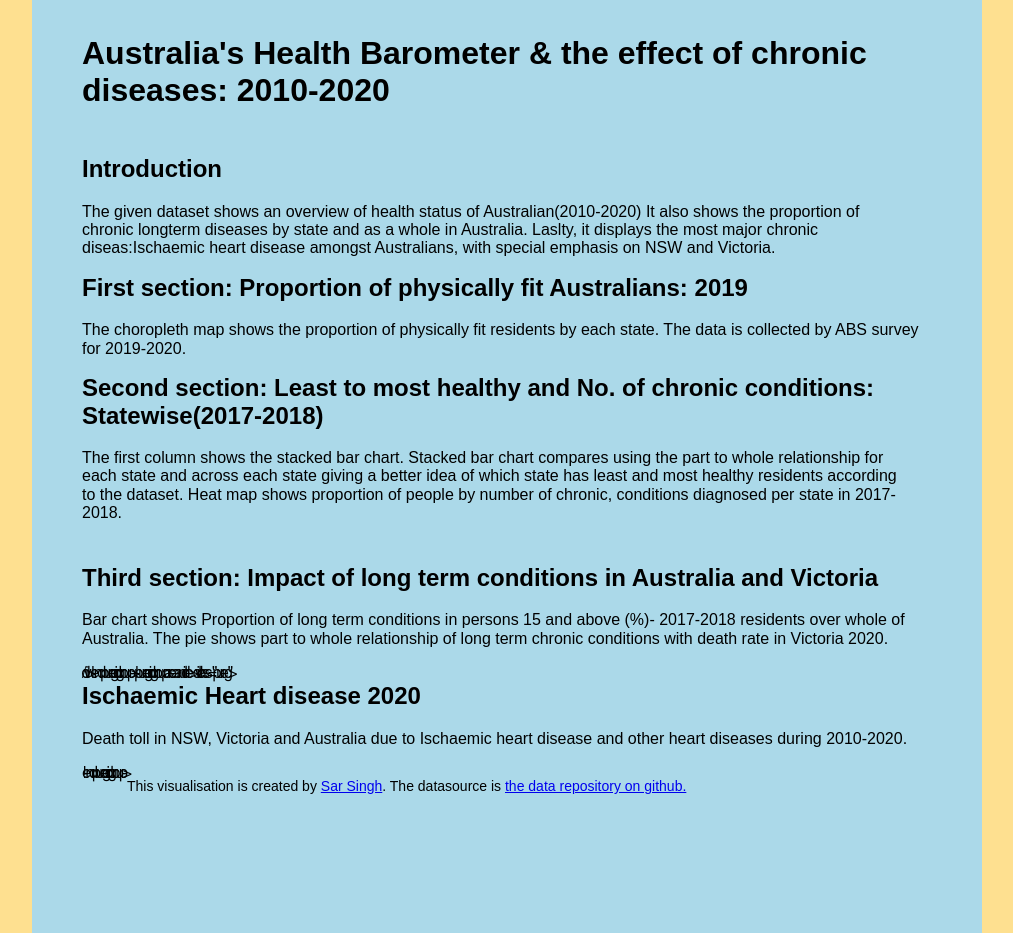
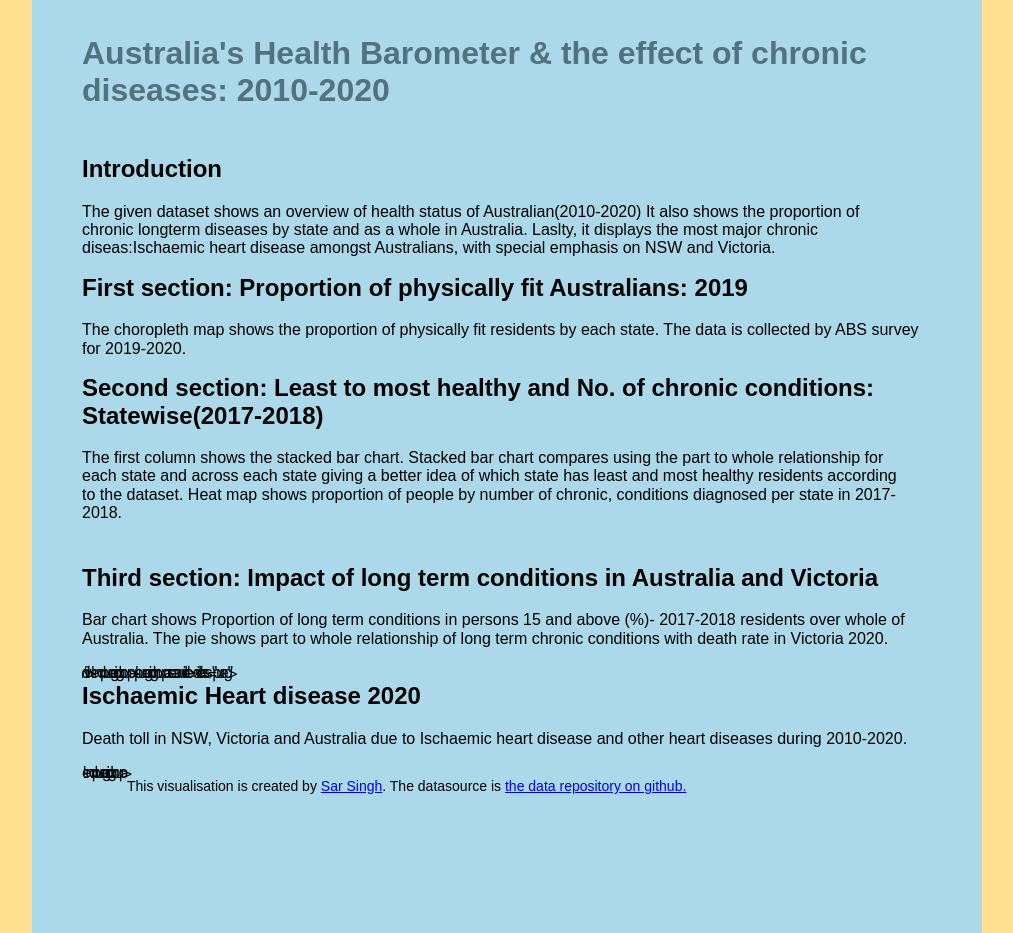
Before and after one commit to RogueTrader7/Visulaisation2, a plain HTML site: page index.html in a window 1280 px wide. Shown: the whole page, without its empty margins (133-1146 px from the left). Drawn offline with nearby package versions, Linux system fonts and the light colour scheme; a script that the page names is missing.

Commit message:
Update styles.css

```diff
--- a/styles.css
+++ b/styles.css
@@ -3,7 +3,13 @@
     }
     h1{
       font-weight: 900;
+          color: #527299;
+     }
+     h1{
+      font-weight: 900;
+          color: #527280;
     }
+
      body{
        background-color: rgb(254,224,144);
      }
```
